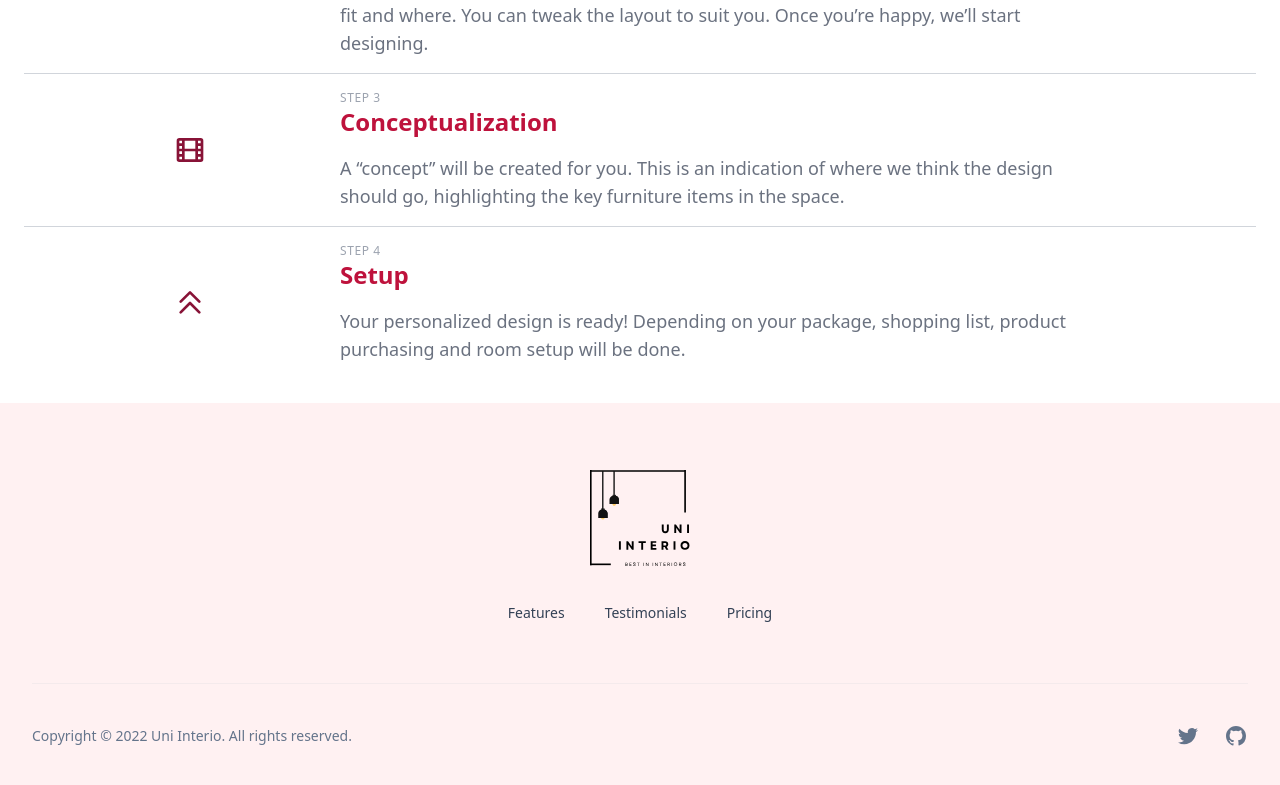
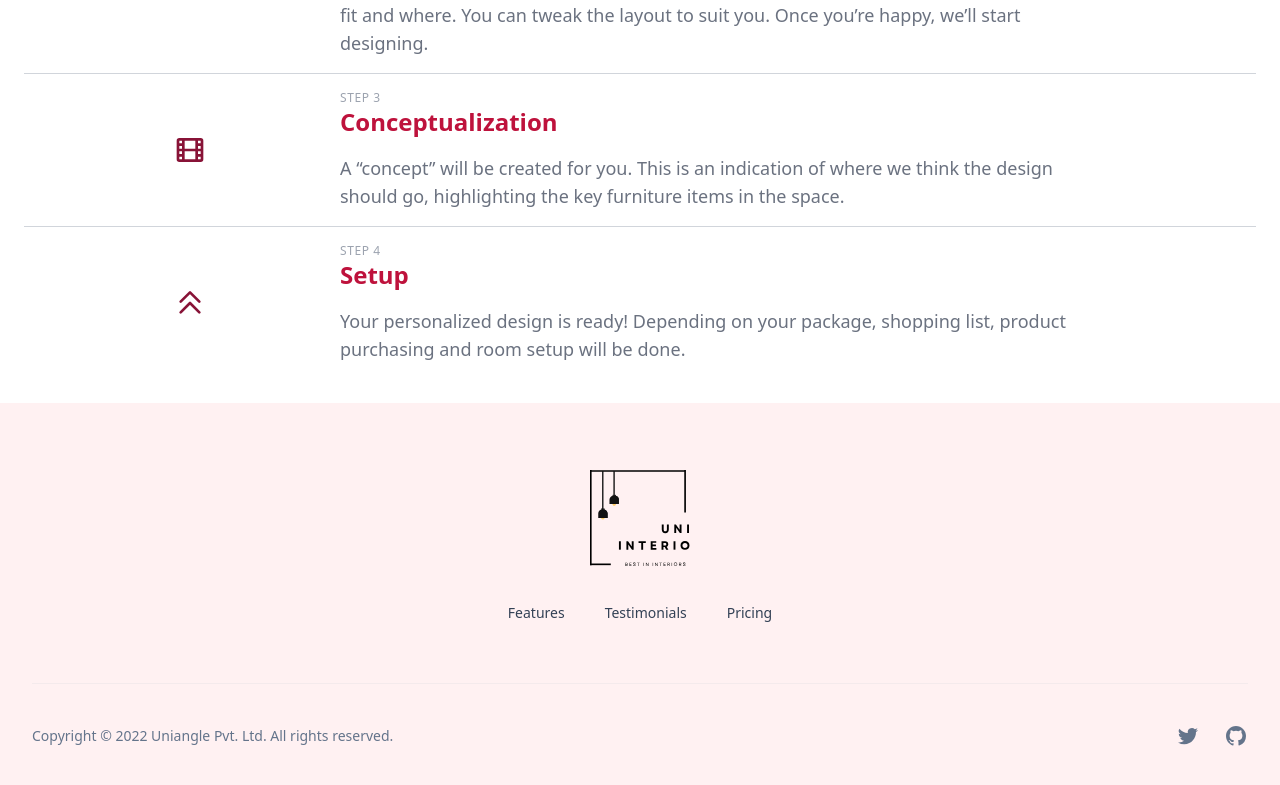
Before and after one commit to ankit0696/uniinterio-frontend, a Next.js app: page / in a window 1280 px wide. Shown: the part 3477-4262 px from the top of the page. Built offline with nearby package versions, Linux system fonts and the light colour scheme.

Commit message:
footer change

```diff
--- a/components/Footer.js
+++ b/components/Footer.js
@@ -62,7 +62,7 @@ export default function Footer() {
             </Link>
           </div>
           <p className='mt-6 text-sm text-slate-500 sm:mt-0'>
-            Copyright &copy; {new Date().getFullYear()} Uni Interio. All rights
+            Copyright &copy; {new Date().getFullYear()} Uniangle Pvt. Ltd. All rights
             reserved.
           </p>
         </div>
```
